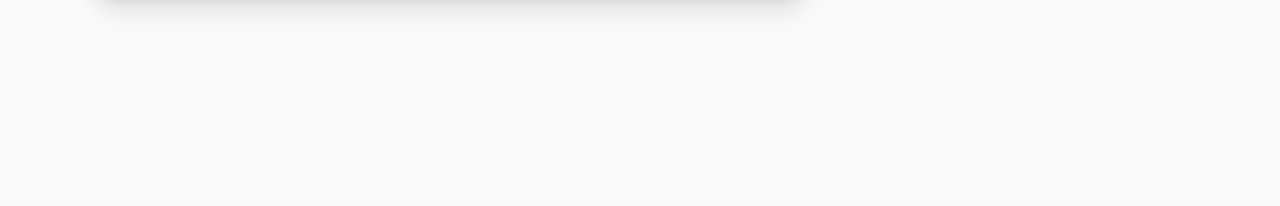
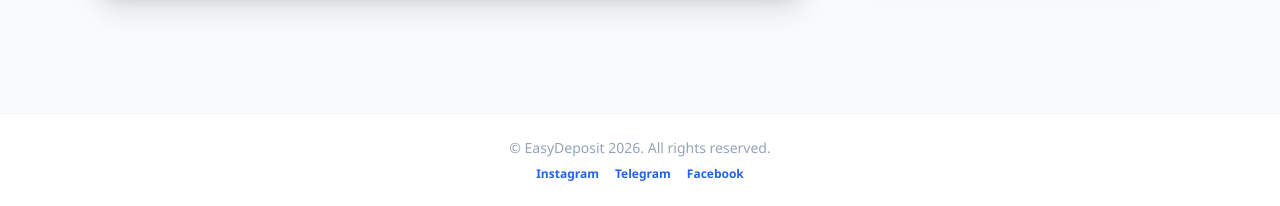
Before and after one commit to angelinacarenko777-prog/EasyDeposit-, a website: page pages/calculator.html in a window 1280 px wide. Shown: the part 594-800 px from the top of the page. Drawn offline with nearby package versions, Linux system fonts and the light colour scheme.

Commit message:
Add footer to all pages and update CSS styles

```diff
--- a/css/style.css
+++ b/css/style.css
@@ -1,9 +1,4 @@
-/* 1. Base Tailwind layers integration */
-@tailwind base;
-@tailwind components;
-@tailwind utilities;
-
-/* 2. Custom Design Tokens & Variables */
+/* Custom Design Tokens & Variables */
 :root {
     --primary: #6385cd;
     --bg: #f4f7fe;
@@ -11,7 +6,7 @@
     --white: #ffffff;
 }
 
-/* 3. Global HTML Elements adjustments */
+/* Global HTML Elements adjustments */
 body {
     font-family: 'Segoe UI', Tahoma, Geneva, Verdana, sans-serif;
     background-color: var(--bg);
@@ -22,7 +17,7 @@ body {
     min-height: 100vh;
 }
 
-/* 4. Custom Components (Compatible with Tailwind classes) */
+/* Custom Components (Compatible with Tailwind classes) */
 header {
     background: var(--white);
     padding: 12px 6%;
@@ -79,7 +74,7 @@ nav a:hover {
     color: white !important;
 }
 
-.container {
+main, .container {
     flex: 1;
     padding: 60px 6%;
 }
@@ -138,6 +133,7 @@ footer {
     padding: 30px 0;
     text-align: center;
     border-top: 1px solid #eef2f8;
+    margin-top: auto; /* Виштовхує футер на самий низ сторінки */
 }
 
 .social-links {
--- /dev/null
+++ b/css/tailwind.css
@@ -0,0 +1,3 @@
+@tailwind base;
+@tailwind components;
+@tailwind utilities;
--- a/pages/calculator.html
+++ b/pages/calculator.html
@@ -106,11 +106,19 @@
         </div>
     </main>
 
+    <footer class="bg-white border-t border-slate-100 py-6 text-center text-sm text-slate-400 space-y-2 mt-auto">
+        <p>© EasyDeposit 2026. All rights reserved.</p>
+        <div class="flex justify-center gap-4 text-xs font-bold text-blue-600">
+            <a href="#" class="hover:underline">Instagram</a>
+            <a href="#" class="hover:underline">Telegram</a>
+            <a href="#" class="hover:underline">Facebook</a>
+        </div>
+    </footer>
+
     <script src="https://cdn.jsdelivr.net/npm/@supabase/supabase-js@2"></script>
     <script src="../js/auth.js"></script>
 
     <script>
-        // Динамічна зміна відсоткової ставки залежно від терміну інвестування
         const ratePolicy = {
             3: 12.50,
             6: 14.00,
@@ -128,18 +136,15 @@
             let amount = parseFloat(inputAmount.value) || 0;
             let months = parseInt(rangeTerm.value) || 12;
 
-            // Запобігаємо виходу за ліміти калькулятора при ручному введенні суми
             if (amount < 10000) amount = 10000;
             if (amount > 1000000) amount = 1000000;
 
             const rate = ratePolicy[months] || 16.75;
 
-            // Формули фінансового розрахунку
             const interestEarned = amount * (rate / 100) * (months / 12);
-            const taxes = interestEarned * 0.195; // 18% ПДФО + 1.5% Військовий збір
+            const taxes = interestEarned * 0.195;
             const netProfit = interestEarned - taxes;
 
-            // Оновлення інтерфейсу користувача
             termDisplay.innerText = months;
             rateDisplay.innerText = rate.toFixed(2);
 
@@ -149,7 +154,6 @@
             document.getElementById('res-net').innerText = Math.round(netProfit).toLocaleString() + ' ₴';
         }
 
-        // Зв'язування числових полів та повзунків (двосторонній дата-байндінг)
         rangeAmount.addEventListener('input', (e) => {
             inputAmount.value = e.target.value;
             updateCalculations();
@@ -166,7 +170,6 @@
 
         rangeTerm.addEventListener('input', updateCalculations);
 
-        // Перенаправлення на оформлення відповідного тарифного плану
         function redirectToOpen() {
             const months = parseInt(rangeTerm.value);
             let planSlug = 'standard';
@@ -178,7 +181,6 @@
             window.location.href = `deposit.html?plan=${planSlug}`;
         }
 
-        // Первинний прорахунок при старті сторінки
         document.addEventListener('DOMContentLoaded', updateCalculations);
     </script>
 </body>
```
Also changed, not shown: pages/analytics.html (+11 -2 lines), pages/contacts.html (+9 -2 lines), pages/deposits.html (+9 -0 lines). Lines whose indentation alone changed are shown as unchanged.
